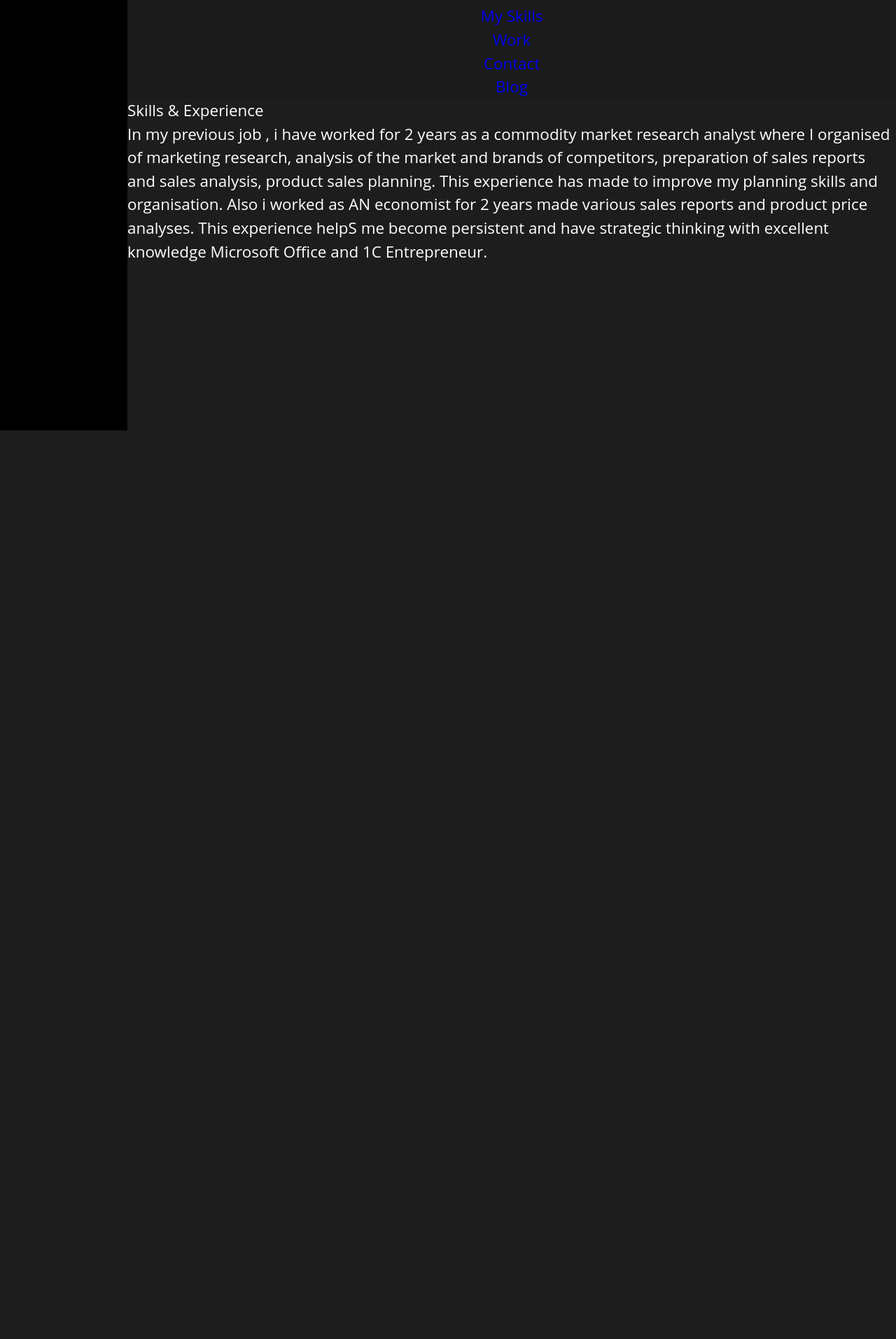
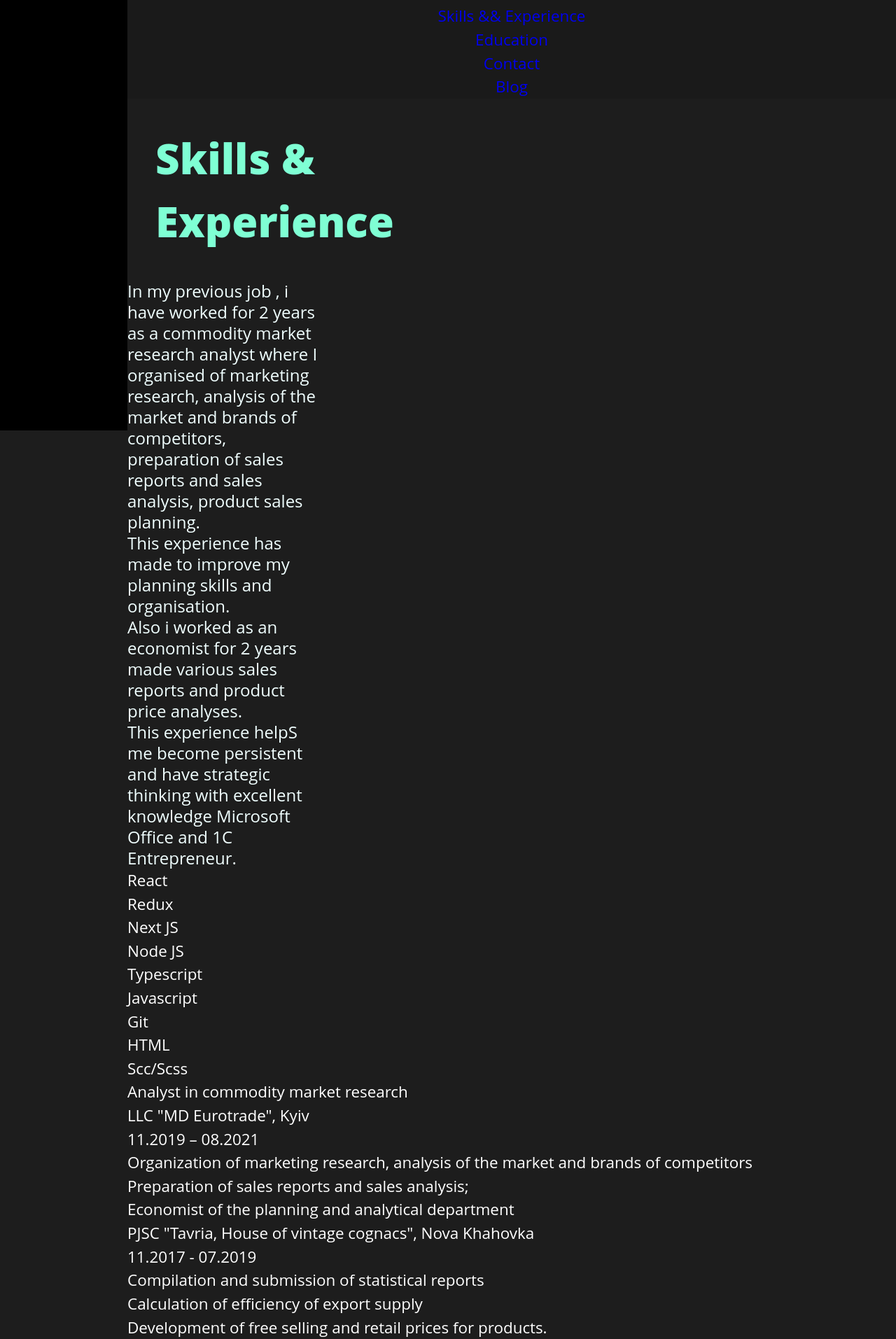
Before and after one commit to MarharytaSomash/marharyta-somash-web-site, a Next.js app: page /skills in a window 1280 px wide. Shown: the part 185-2098 px from the top of the page at 70% size. Before the commit the page ends 801 px from the top, so only its background shows below. Built offline with nearby package versions, Linux system fonts and the light colour scheme.

Commit message:
some fix

```diff
--- a/components/Layout.tsx
+++ b/components/Layout.tsx
@@ -1,15 +1,16 @@
 import Navbar from "./Navbar_menu";
 import Sound from "./Sound";
 
-const Layout = ({children}) => (
+const Layout = ({children}) => {
 
+   return (
+      <div>
+          <Sound/>
+          <Navbar/>
+          {children}
+     </div>
+   )
 
-   <>
-    <Sound/>
-    <Navbar />
-    {children}
+   }
 
-  </>
-
-)
 export default Layout;
--- a/components/Skills.tsx
+++ b/components/Skills.tsx
@@ -1,14 +1,46 @@
-import styles from '../styles/Skills.module.scss'
+import  styles  from '../styles/Skills.module.scss'
 
 const Skills = () => {
    return (
-        <div className={styles.skills}>
+      <div className={styles.skills}>
+         <div className={styles.about_skills}>
                <h1 className={styles.skills_title}> Skills & Experience</h1>
-               <p className={styles.about_skills}>
-               In my previous job , i have worked for 2 years as a commodity market research analyst where I organised  of marketing research, analysis of the market and brands of competitors, preparation of sales reports and sales analysis, product sales planning. This  experience  has made to improve my planning skills and organisation.
-Also i worked as AN economist for 2 years made various sales reports and product price analyses. This experience helpS me become persistent and have strategic thinking with excellent knowledge Microsoft Office and 1C Entrepreneur.
+               <p className={styles.skills_describe}>
+                  <p> In my previous job , i have worked for 2 years as a commodity market research analyst where I organised  of marketing research, analysis of the market and brands of competitors, preparation of sales reports and sales analysis, product sales planning.</p>
+                  <p>This  experience  has made to improve my planning skills and organisation.</p>
+                  <p>Also i worked as an economist for 2 years made various sales reports and product price analyses.</p>
+                  <p>This experience helpS me become persistent and have strategic thinking with excellent knowledge Microsoft Office and 1C Entrepreneur.</p>
+               </p>
 
-               </p>
+          </div>
+         <div className={styles.skills_experience}>
+               <div className={styles.skills_list}>
+                  <p>React</p>
+                  <p>Redux</p>
+                  <p>Next JS</p>
+                  <p>Node JS</p>
+                  <p>Typescript</p>
+                  <p>Javascript</p>
+                  <p>Git</p>
+                  <p>HTML</p>
+                  <p>Scc/Scss</p>
+               </div>
+            <section className={styles.experience}>
+               <h2> Analyst in commodity market research </h2>
+               <h3>LLC "MD Eurotrade", Kyiv</h3>
+               <h4>11.2019 – 08.2021</h4>
+               <p>Organization of marketing research, analysis of the market and brands of competitors</p>
+               <p>Preparation of sales reports and sales analysis;</p>
+            </section>
+            <section className={styles.experience}>
+               <h2> Economist of the planning and analytical department</h2>
+               <h3>PJSC "Tavria, House of vintage cognacs", Nova Khahovka</h3>
+               <h4>11.2017 - 07.2019</h4>
+               <p>Compilation and submission of statistical reports</p>
+               <p>Calculation of efficiency of export supply</p>
+               <p>Development of free selling and retail prices for products.</p>
+              </section>
+               </div>
         </div>
 
    )
--- a/components/constants/default_data.tsx
+++ b/components/constants/default_data.tsx
@@ -1,7 +1,7 @@
 export const navigation = [
   { id: 1, title: 'About me', path: '/about' },
-  { id: 2, title: 'My Skills', path: '/skills' },
-  { id: 3, title: 'Work', path: '/work' },
+  { id: 2, title: 'Skills && Experience', path: '/skills' },
+  { id: 3, title: 'Education', path: '/education' },
   { id: 4, title: 'Contact', path: '/contact' },
   { id: 5, title: 'Blog', path: '/blog' },
 ];
--- a/pages/_app.tsx
+++ b/pages/_app.tsx
@@ -1,20 +1,18 @@
 import '../styles/globals.scss';
 import Head from 'next/head';
-import style from '../styles/Sidebar_menu.module.scss';
 import type { AppProps } from 'next/app';
-import Sidebar_menu from '../components/Sidebar_menu'
 import Layout from '../components/Layout';
 
 export default function App({ Component, pageProps }: AppProps) {
   return (
-    <Layout>
+     <Layout>
        <Head>
       <link href="https://fonts.googleapis.com/css2?family=Montserrat:wght@300&display=swap" rel="stylesheet" />
     </Head>
      <main>
       <Component {...pageProps} />
     </main>
-    </Layout>
+      </Layout>
 
   )
 }
--- a/pages/index.tsx
+++ b/pages/index.tsx
@@ -7,7 +7,6 @@ import styles from '../styles/Home.module.scss';
 export default function Home() {
   return (
     <div className={styles.container}>
-    <Contacts/>
 
 
 
--- a/styles/Skills.module.scss
+++ b/styles/Skills.module.scss
@@ -0,0 +1,27 @@
+.skills{
+      display: flex;
+      flex-direction: column;
+      justify-content: center;
+      // overflow: scroll;
+
+   .about_skills{
+      width: 50%;
+      font-family: "Open Sans", sans-serif;
+
+      .skills_title{
+         color: aquamarine;
+         font-weight: 800;
+         font-size: 60px;
+         margin: 20px;
+         padding: 20px;
+   }
+   .skills_describe{
+      color: azure;
+         width: 50%;
+         font-size: 24px;
+         line-height: 30px;
+
+   }
+   }
+
+}
```
Also changed, not shown: components/Sidebar_menu.tsx (deleted, +0 -28 lines).
